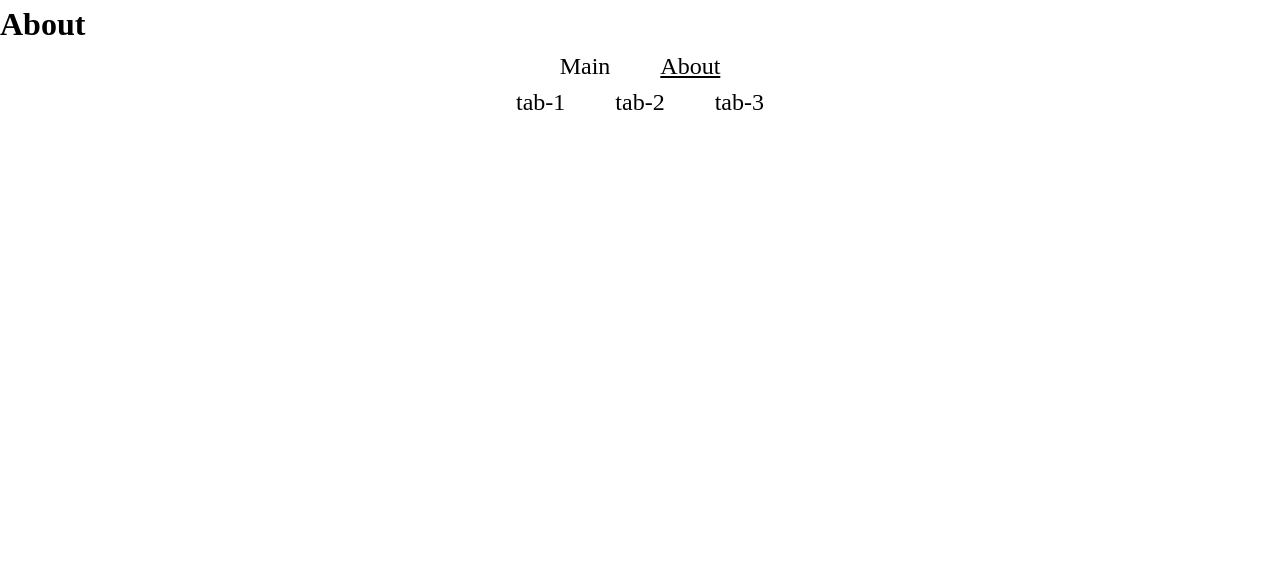
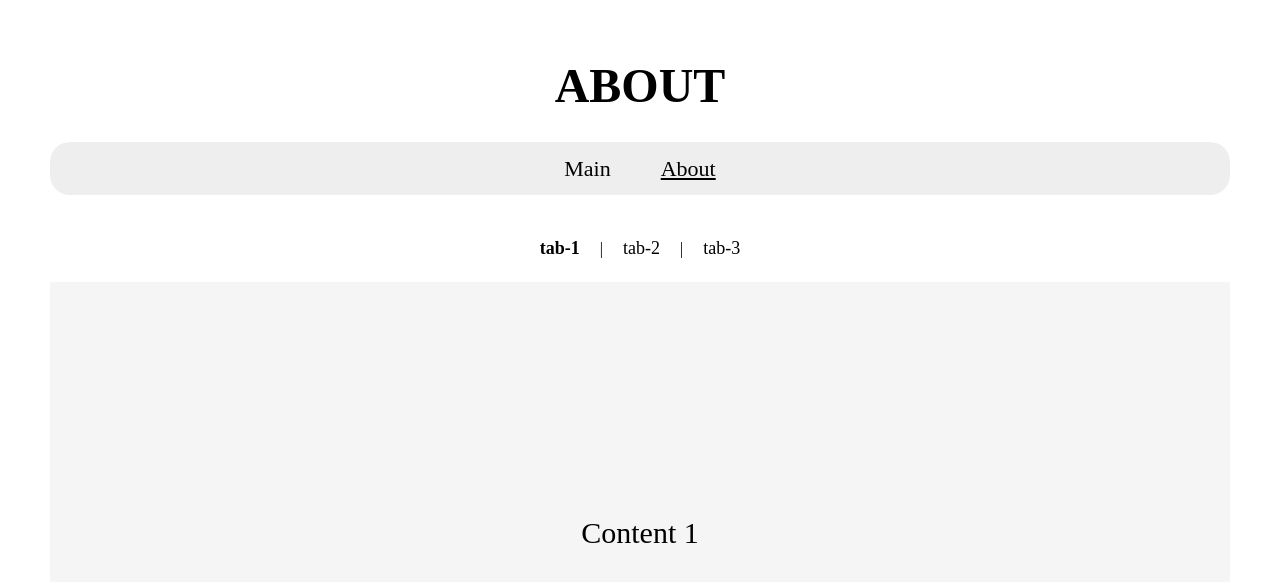
Before and after one commit to jyyang5542/2408-study-nuxt, a Nuxt app: page /about in a window 1280 px wide. Shown: the top 582 px of the page. Built offline with nearby package versions, Linux system fonts and the light colour scheme.

Commit message:
feat: About에 emit 기능 추가

```diff
--- a/assets/scss/style.scss
+++ b/assets/scss/style.scss
@@ -4,3 +4,78 @@
 @import './mixin';
 @import './functions';
 @import './reset';
+
+.gnb {
+  padding: 10px;
+  margin: 20px 0 40px;
+  border-radius: 20px;
+  background-color: #eee;
+
+  &__list {
+    display: flex;
+    justify-content: center;
+    gap: 30px;
+  }
+  &__item {
+    padding: 0 10px;
+  }
+  &__link {
+    font-size: 22px;
+
+    &.on {
+      text-decoration: underline;
+    }
+  }
+}
+
+.tab {
+  &__list {
+    display: flex;
+    justify-content: center;
+  }
+  &__item {
+    display: flex;
+    align-items: center;
+
+    &:not(:last-of-type) {
+      margin-right: 20px;
+
+      &::after {
+        content: '|';
+        margin-left: 20px;
+      }
+    }
+  }
+  &__link {
+    font-size: 18px;
+    cursor: pointer;
+
+    &.on {
+      font-weight: bold;
+    }
+  }
+}
+
+.sec {
+  padding: 50px;
+
+  &__title {
+    font-size: 3em;
+    text-transform: uppercase;
+    text-align: center;
+  }
+  &__cont {
+    display: none;
+    min-height: 500px;
+    padding: 50px;
+    margin-top: 20px;
+    background-color: #f5f5f5;
+
+    &.active {
+      display: flex;
+      align-items: center;
+      justify-content: center;
+      font-size: 30px;
+    }
+  }
+}
--- a/components/Gnb.vue
+++ b/components/Gnb.vue
@@ -1,8 +1,8 @@
 <template>
-  <nav>
-    <ul>
-      <li v-for="(item, i) in list" :key="i">
-        <a :href="item.href" :title="item.name + '으로 이동'" :class="{ on: item.name === currentTab }">{{ item.name }}</a>
+  <nav class="gnb">
+    <ul class="gnb__list">
+      <li v-for="(item, i) in list" :key="i" class="gnb__item">
+        <a :href="item.href" :title="item.name + '으로 이동'" class="gnb__link" :class="{ on: item.name === currentTab }">{{ item.name }}</a>
       </li>
     </ul>
   </nav>
@@ -21,23 +21,3 @@ const currentTab = computed(() => {
   return list.value.find(item => item.href === path)?.name;
 });
 </script>
-
-<style lang="scss" scoped>
-ul {
-  display: flex;
-  justify-content: center;
-  gap: 30px;
-
-  li {
-    padding: 0 10px;
-
-    a {
-      font-size: 24px;
-
-      &.on {
-        text-decoration: underline;
-      }
-    }
-  }
-}
-</style>
--- a/components/tabs.vue
+++ b/components/tabs.vue
@@ -1,8 +1,8 @@
 <template>
-  <nav>
-    <ul>
-      <li v-for="(item, i) in list" :key="i">
-        <a :href="item.href" :title="item.title">{{ item.name }}</a>
+  <nav class="tab">
+    <ul class="tab__list">
+      <li v-for="(item, index) in list" :key="item.name" class="tab__item">
+        <a class="tab__link" :class="{ on: index === activeIndex }" :title="item.name + '으로 이동'" @click.prevent="setActiveTab(index)">{{ item.name }}</a>
       </li>
     </ul>
   </nav>
@@ -15,20 +15,12 @@ const props = defineProps({
     required: true,
   },
 });
+
+const emit = defineEmits(['update:activeIndex']);
+const activeIndex = ref(0);
+
+function setActiveTab(index) {
+  activeIndex.value = index;
+  emit('update:activeIndex', index);
+}
 </script>
-
-<style lang="scss" scoped>
-ul {
-  display: flex;
-  justify-content: center;
-  gap: 30px;
-
-  li {
-    padding: 0 10px;
-
-    a {
-      font-size: 24px;
-    }
-  }
-}
-</style>
--- a/pages/about/index.vue
+++ b/pages/about/index.vue
@@ -1,23 +1,23 @@
 <template>
-  <div>
-    <h1>About</h1>
+  <section class="sec">
+    <h1 class="sec__title">About</h1>
     <Gnb />
-    <Tabs :list="tabItems" />
-  </div>
+    <Tabs :list="tabItems" @update:activeIndex="handleActiveIndexUpdate" />
+
+    <div v-for="(content, index) in contents" :key="index" :class="{ sec__cont: true, active: index === activeIndex }">
+      {{ content }}
+    </div>
+  </section>
 </template>
 
 <script setup>
-const tabItems = ref([
-  { href: './about', name: 'tab-1', title: 'tab-1로 이동' },
-  { href: './about', name: 'tab-2', title: 'tab-2로 이동' },
-  { href: './about', name: 'tab-3', title: 'tab-3로 이동' },
-]);
+const tabItems = ref([{ name: 'tab-1' }, { name: 'tab-2' }, { name: 'tab-3' }]);
+const contents = ref(['Content 1', 'Content 2', 'Content 3']);
+const activeIndex = ref(0);
 
-function aboutConsole() {
-  console.log('console');
+function handleActiveIndexUpdate(index) {
+  activeIndex.value = index;
 }
 
-onMounted(() => {
-  aboutConsole();
-});
+onMounted(() => {});
 </script>
--- a/pages/index.vue
+++ b/pages/index.vue
@@ -9,19 +9,4 @@ const state = reactive({
   color: 'red',
   fontSize: '4em',
 });
-
-function changeTextColor(color) {
-  document.querySelector('h1').style.color = color;
-}
-
-function changeFontSize(fontSize) {
-  document.querySelector('h1').style.fontSize = fontSize;
-}
-
-onMounted(() => {
-  //   changeTextColor(state.color);
-  changeFontSize(state.fontSize);
-});
-
-onUnmounted(() => {});
 </script>
--- a/pages/main/index.vue
+++ b/pages/main/index.vue
@@ -1,8 +1,8 @@
 <template>
-  <div>
-    <h1 :style="{ color: color }">Main</h1>
+  <section class="sec">
+    <h1 class="sec__title" :style="{ color: color }">Main</h1>
     <Gnb />
-  </div>
+  </section>
 </template>
 
 <script setup>
@@ -12,4 +12,19 @@ const props = defineProps({
     // default: 'blue',
   },
 });
+
+function changeTextColor(color) {
+  document.querySelector('h1').style.color = color;
+}
+
+function changeFontSize(fontSize) {
+  document.querySelector('h1').style.fontSize = fontSize;
+}
+
+onMounted(() => {
+  //   changeTextColor(state.color);
+  // changeFontSize(state.fontSize);
+});
+
+onUnmounted(() => {});
 </script>
```
